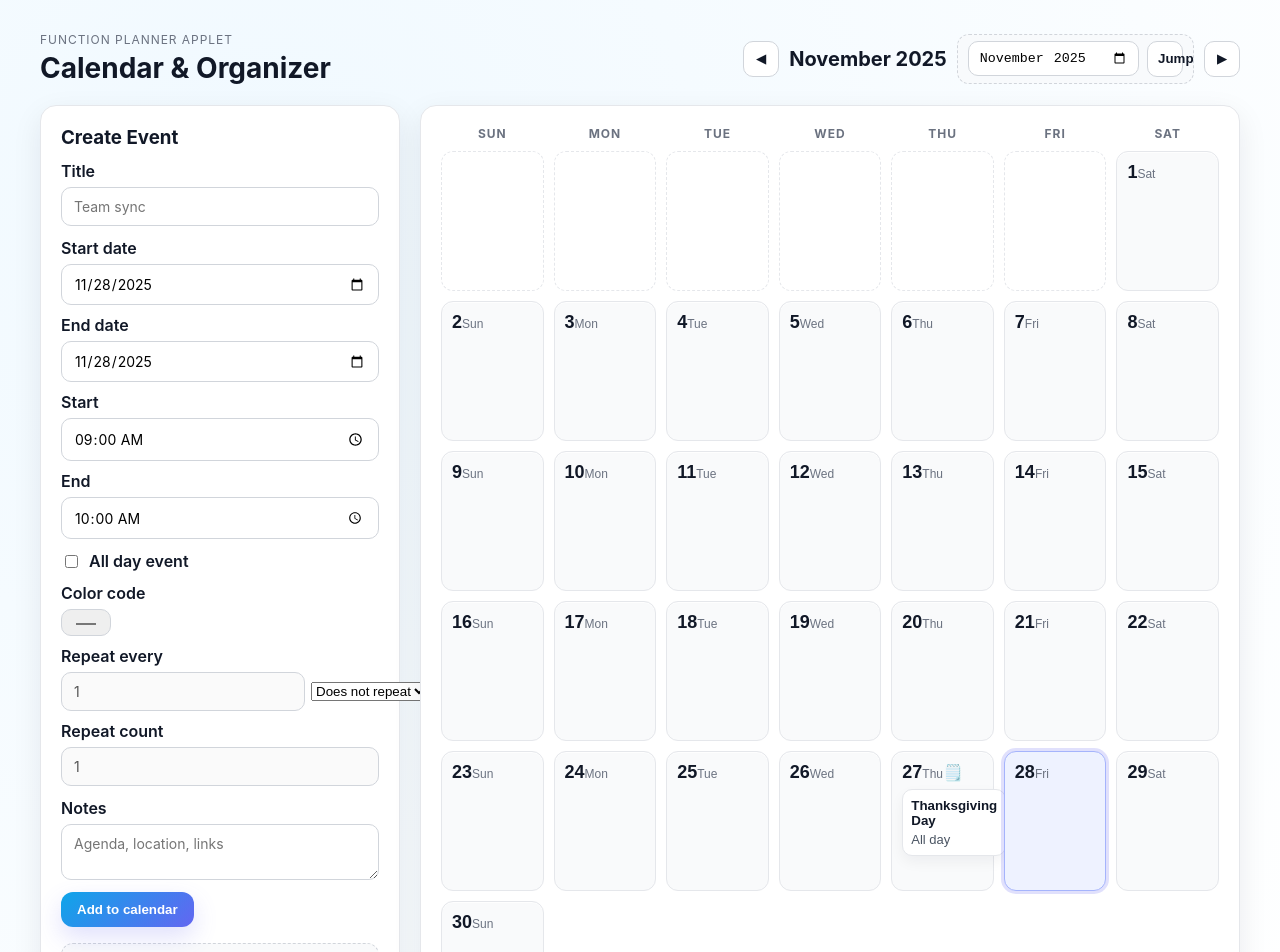
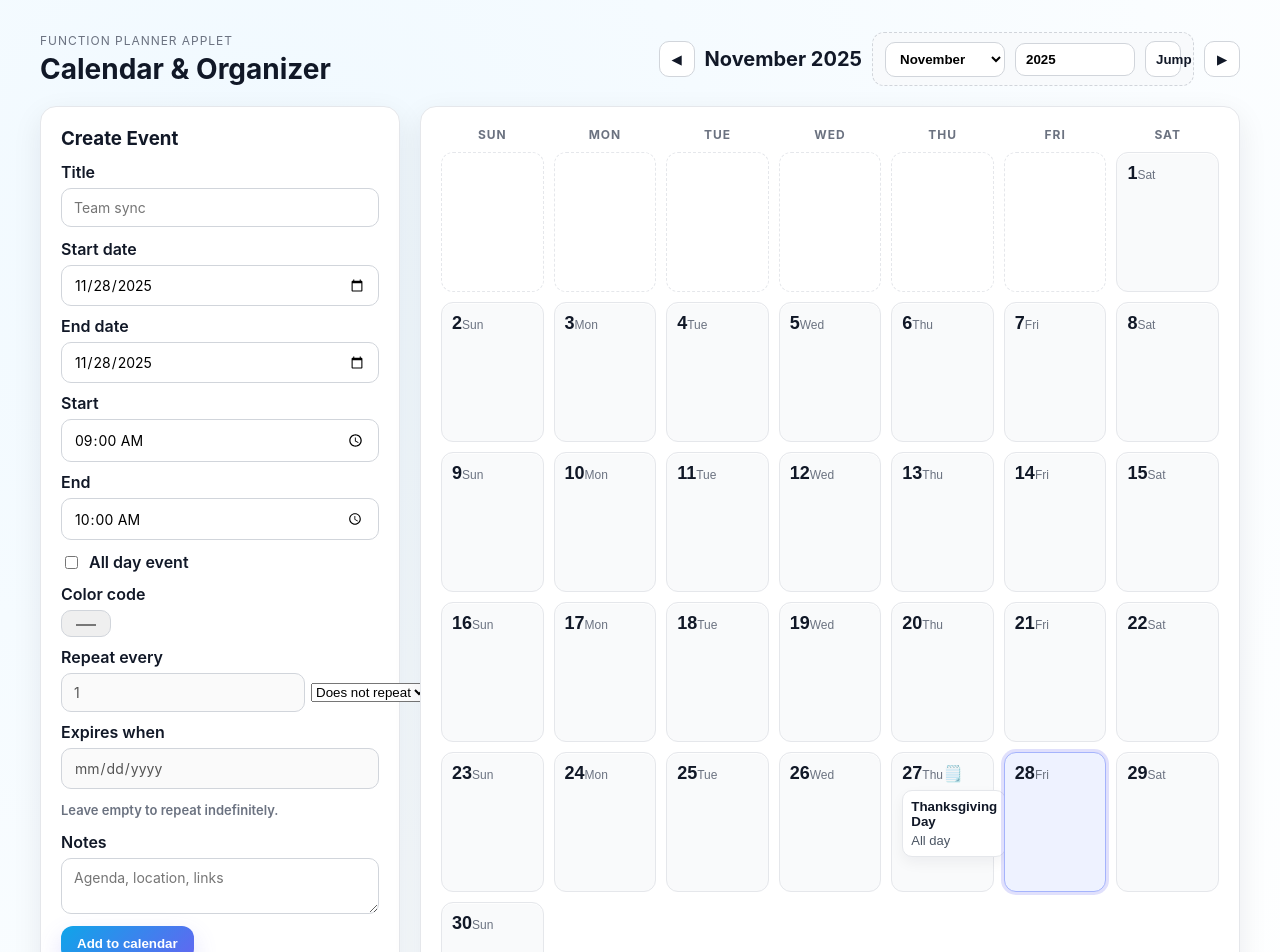
Before and after one commit to AlchemicalDerp/web-calendar, a React (Vite) app: page / in a window 1280 px wide. Shown: the top 952 px of the page. Built offline with nearby package versions, Linux system fonts and the light colour scheme.

Commit message:
Refine month selector and recurrence options

```diff
--- a/src/App.jsx
+++ b/src/App.jsx
@@ -58,10 +58,12 @@ function MonthNavigator({ currentMonth, onMonthChange }) {
     year: 'numeric',
   });
 
-  const [pickerValue, setPickerValue] = useState(() => formatDateValue(currentMonth).slice(0, 7));
+  const [monthInput, setMonthInput] = useState(currentMonth.getMonth());
+  const [yearInput, setYearInput] = useState(currentMonth.getFullYear().toString());
 
   useEffect(() => {
-    setPickerValue(formatDateValue(currentMonth).slice(0, 7));
+    setMonthInput(currentMonth.getMonth());
+    setYearInput(currentMonth.getFullYear().toString());
   }, [currentMonth]);
 
   const goToOffset = (offset) => {
@@ -70,10 +72,12 @@ function MonthNavigator({ currentMonth, onMonthChange }) {
     onMonthChange(updated);
   };
 
-  const handleMonthInput = (value) => {
-    if (!value) return;
-    const [year, month] = value.split('-');
-    const updated = new Date(Number(year), Number(month) - 1, 1);
+  const handleJump = () => {
+    if (!yearInput) return;
+    const safeYear = Math.max(1, Number.parseInt(yearInput, 10));
+    const safeMonth = Number(monthInput);
+    if (Number.isNaN(safeYear) || Number.isNaN(safeMonth)) return;
+    const updated = new Date(safeYear, safeMonth, 1);
     onMonthChange(updated);
   };
 
@@ -88,16 +92,38 @@ function MonthNavigator({ currentMonth, onMonthChange }) {
       <button type="button" onClick={() => goToOffset(-1)} aria-label="Previous month">
         ◀
       </button>
-      <div className="month-picker">
+      <div className="month-picker" onWheel={handleWheel}>
         <h2>{monthName}</h2>
-        <div className="month-picker-input" onWheel={handleWheel}>
+        <div className="month-picker-input">
+          <label className="visually-hidden" htmlFor="month-select">
+            Select month
+          </label>
+          <select
+            id="month-select"
+            value={monthInput}
+            onChange={(e) => setMonthInput(Number(e.target.value))}
+            aria-label="Select month"
+          >
+            {Array.from({ length: 12 }).map((_, idx) => (
+              <option key={idx} value={idx}>
+                {new Date(0, idx).toLocaleString('default', { month: 'long' })}
+              </option>
+            ))}
+          </select>
+          <label className="visually-hidden" htmlFor="year-input">
+            Enter year
+          </label>
           <input
-            type="month"
-            aria-label="Jump to month"
-            value={pickerValue}
-            onChange={(e) => handleMonthInput(e.target.value)}
+            id="year-input"
+            type="text"
+            inputMode="numeric"
+            pattern="[0-9]*"
+            aria-label="Enter year"
+            value={yearInput}
+            onChange={(e) => setYearInput(e.target.value.replace(/[^0-9]/g, ''))}
+            placeholder="2025"
           />
-          <button type="button" className="jump-button" onClick={() => handleMonthInput(pickerValue)}>
+          <button type="button" className="jump-button" onClick={handleJump}>
             Jump
           </button>
         </div>
@@ -121,7 +147,7 @@ function EventForm({ onAddEvent, selectedRange, editingEvent, onResetEditing })
   const [color, setColor] = useState('#3b82f6');
   const [repeatUnit, setRepeatUnit] = useState('none');
   const [repeatEvery, setRepeatEvery] = useState(1);
-  const [repeatCount, setRepeatCount] = useState(1);
+  const [repeatUntil, setRepeatUntil] = useState('');
 
   useEffect(() => {
     if (selectedRange?.start) {
@@ -142,7 +168,7 @@ function EventForm({ onAddEvent, selectedRange, editingEvent, onResetEditing })
       setColor(editingEvent.color || '#3b82f6');
       setRepeatUnit(editingEvent.repeatUnit || 'none');
       setRepeatEvery(editingEvent.repeatEvery || 1);
-      setRepeatCount(editingEvent.repeatCount || 1);
+      setRepeatUntil(editingEvent.repeatUntil || '');
     }
   }, [editingEvent]);
 
@@ -150,8 +176,8 @@ function EventForm({ onAddEvent, selectedRange, editingEvent, onResetEditing })
     event.preventDefault();
     if (!title.trim() || !startDate) return;
     const sanitizedRepeatUnit = repeatUnit === 'none' ? null : repeatUnit;
-    const count = sanitizedRepeatUnit ? Math.max(1, Number(repeatCount)) : 1;
     const every = sanitizedRepeatUnit ? Math.max(1, Number(repeatEvery)) : 1;
+    const sanitizedRepeatUntil = sanitizedRepeatUnit ? repeatUntil || null : null;
 
     onAddEvent({
       baseEvent: {
@@ -166,7 +192,7 @@ function EventForm({ onAddEvent, selectedRange, editingEvent, onResetEditing })
         color,
         repeatUnit: sanitizedRepeatUnit,
         repeatEvery: every,
-        repeatCount: count,
+        repeatUntil: sanitizedRepeatUntil,
         order: editingEvent?.order,
       },
       editing: Boolean(editingEvent),
@@ -182,7 +208,7 @@ function EventForm({ onAddEvent, selectedRange, editingEvent, onResetEditing })
     setColor('#3b82f6');
     setRepeatUnit('none');
     setRepeatEvery(1);
-    setRepeatCount(1);
+    setRepeatUntil('');
     onResetEditing();
   };
 
@@ -263,14 +289,14 @@ function EventForm({ onAddEvent, selectedRange, editingEvent, onResetEditing })
           </div>
         </label>
         <label>
-          Repeat count
+          Expires when
           <input
-            type="number"
-            min="1"
-            value={repeatCount}
-            onChange={(e) => setRepeatCount(e.target.value)}
+            type="date"
+            value={repeatUntil}
+            onChange={(e) => setRepeatUntil(e.target.value)}
             disabled={repeatUnit === 'none'}
           />
+          <p className="muted micro-copy">Leave empty to repeat indefinitely.</p>
         </label>
       </div>
       <label>
@@ -296,15 +322,17 @@ function DayCell({ date, events, selectedRange, onSelectDate, onRangeExtend }) {
   const dateKey = formatDateValue(date);
   const dayEvents = events.filter((event) => dateKey >= event.startDate && dateKey <= event.endDate);
   const holidayEvents = regionalHolidays[dateKey] ?? [];
+  const sortedDayEvents = dayEvents.sort((a, b) => (a.order ?? 0) - (b.order ?? 0));
   const combinedEvents = [
     ...holidayEvents.map((holiday) => ({ id: holiday.name, title: holiday.name, allDay: true })),
-    ...dayEvents.sort((a, b) => (a.order ?? 0) - (b.order ?? 0)),
+    ...sortedDayEvents,
   ];
+  const topEvent = combinedEvents[0];
   const hasEvents = combinedEvents.length > 0;
   const isSelected =
     dateKey >= (selectedRange?.start || '') && dateKey <= (selectedRange?.end || selectedRange?.start || '');
-  const hasMultipleUserEvents = dayEvents.length > 1;
-  const topColorEvent = dayEvents.sort((a, b) => (a.order ?? 0) - (b.order ?? 0))[0];
+  const hasMultipleEvents = combinedEvents.length > 1;
+  const topColorEvent = sortedDayEvents[0];
 
   const handleClick = (e) => {
     if ((e.ctrlKey || e.shiftKey) && selectedRange?.start && dateKey > selectedRange.start) {
@@ -326,27 +354,27 @@ function DayCell({ date, events, selectedRange, onSelectDate, onRangeExtend }) {
         <span className="day-number">{dateLabel}</span>
         <span className="day-weekday">{dayLabels[date.getDay()]}</span>
         {hasEvents && <span className="note-icon" aria-hidden="true">🗒️</span>}
-        {hasMultipleUserEvents && <span className="multiple-icon" aria-hidden="true">⭐</span>}
+        {hasMultipleEvents && <span className="multiple-icon" aria-hidden="true">⭐</span>}
       </div>
       <ul className="event-list">
-        {combinedEvents.map((event) => (
+        {topEvent && (
           <li
-            key={event.id}
+            key={topEvent.id}
             className="event-chip"
             style={
-              event.color
-                ? { background: event.color, color: getTextColorForBackground(event.color) }
+              topEvent.color
+                ? { background: topEvent.color, color: getTextColorForBackground(topEvent.color) }
                 : undefined
             }
           >
-            <div className="event-title">{event.title}</div>
+            <div className="event-title">{topEvent.title}</div>
             <div className="event-time">
-              {event.allDay || (!event.startTime && !event.endTime) ? 'All day' : event.startTime}
-              {event.endTime ? ` – ${event.endTime}` : ''}
+              {topEvent.allDay || (!topEvent.startTime && !topEvent.endTime) ? 'All day' : topEvent.startTime}
+              {topEvent.endTime ? ` – ${topEvent.endTime}` : ''}
             </div>
-            {event.details && <p className="event-notes">{event.details}</p>}
+            {topEvent.details && <p className="event-notes">{topEvent.details}</p>}
           </li>
-        ))}
+        )}
       </ul>
     </button>
   );
@@ -376,7 +404,7 @@ function CalendarGrid({ currentMonth, events, selectedRange, onSelectDate, onRan
   );
 }
 
-function SelectedDayDetails({ date, events, onEditEvent, onMoveEvent }) {
+function SelectedDayDetails({ date, events, onEditEvent, onReorderEvent }) {
   if (!date) {
     return (
       <div className="selected-day-panel">
@@ -411,8 +439,30 @@ function SelectedDayDetails({ date, events, onEditEvent, onMoveEvent }) {
         {combinedEvents.length === 0 && <p className="muted">No events or holidays yet.</p>}
         {combinedEvents.map((event, idx) => {
           const dayIndex = dayEvents.findIndex((dayEvent) => dayEvent.id === event.id);
+          const isDraggable = dayIndex !== -1 && !event.tag;
           return (
-          <div key={event.id} className="selected-event">
+          <div
+            key={event.id}
+            className="selected-event"
+            draggable={isDraggable}
+            onDragStart={(e) => {
+              if (!isDraggable) return;
+              e.dataTransfer.setData('text/plain', String(dayIndex));
+              e.dataTransfer.effectAllowed = 'move';
+            }}
+            onDragOver={(e) => {
+              if (!isDraggable) return;
+              e.preventDefault();
+            }}
+            onDrop={(e) => {
+              if (!isDraggable) return;
+              e.preventDefault();
+              const fromIndex = Number(e.dataTransfer.getData('text/plain'));
+              const toIndex = dayIndex;
+              if (Number.isNaN(fromIndex)) return;
+              onReorderEvent(fromIndex, toIndex);
+            }}
+          >
             <div className="selected-event-top">
               <span className="selected-event-title">{event.title}</span>
               {event.tag && <span className="badge">{event.tag}</span>}
@@ -435,14 +485,9 @@ function SelectedDayDetails({ date, events, onEditEvent, onMoveEvent }) {
             {!event.tag && (
               <div className="selected-event-actions">
                 <button type="button" onClick={() => onEditEvent(event)}>Edit</button>
-                <div className="reorder-buttons">
-                  <button type="button" aria-label="Move earlier" onClick={() => onMoveEvent(dayIndex, 'up')}>
-                    ↑
-                  </button>
-                  <button type="button" aria-label="Move later" onClick={() => onMoveEvent(dayIndex, 'down')}>
-                    ↓
-                  </button>
-                </div>
+                <span className="drag-hint" aria-hidden="true">
+                  Drag to reorder
+                </span>
               </div>
             )}
           </div>
@@ -470,26 +515,38 @@ export default function App() {
 
   const handleAddEvent = ({ baseEvent, editing }) => {
     setEvents((existing) => {
-      const cleanedExisting = editing ? existing.filter((event) => event.id !== baseEvent.id) : existing;
+      const cleanedExisting = editing
+        ? existing.filter((event) => event.id !== baseEvent.id && !event.id.startsWith(`${baseEvent.id}-`))
+        : existing;
 
       const occurrences = [];
-      const count = baseEvent.repeatUnit ? baseEvent.repeatCount : 1;
-      for (let i = 0; i < count; i += 1) {
-        const start = baseEvent.repeatUnit
-          ? addToDate(new Date(baseEvent.startDate), i * baseEvent.repeatEvery, baseEvent.repeatUnit)
-          : new Date(baseEvent.startDate);
-        const end = baseEvent.repeatUnit
-          ? addToDate(new Date(baseEvent.endDate), i * baseEvent.repeatEvery, baseEvent.repeatUnit)
-          : new Date(baseEvent.endDate);
+      const repeatUntilDate = baseEvent.repeatUntil ? new Date(baseEvent.repeatUntil) : null;
+      const hasRepeat = Boolean(baseEvent.repeatUnit);
+      const maxOccurrences = hasRepeat ? 200 : 1;
 
+      let currentStart = new Date(baseEvent.startDate);
+      let currentEnd = new Date(baseEvent.endDate);
+      let index = 0;
+
+      while (index < maxOccurrences) {
         occurrences.push({
           ...baseEvent,
-          id: i === 0 ? baseEvent.id : `${baseEvent.id}-${i}`,
-          startDate: formatDateValue(start),
-          endDate: formatDateValue(end),
-          repeatIndex: i,
-          order: editing ? baseEvent.order ?? 0 : nextOrderForDate(formatDateValue(start)),
+          id: index === 0 ? baseEvent.id : `${baseEvent.id}-${index}`,
+          startDate: formatDateValue(currentStart),
+          endDate: formatDateValue(currentEnd),
+          repeatIndex: index,
+          order: editing ? baseEvent.order ?? 0 : nextOrderForDate(formatDateValue(currentStart)),
         });
+
+        if (!hasRepeat) break;
+        const nextStart = addToDate(currentStart, baseEvent.repeatEvery, baseEvent.repeatUnit);
+        const nextEnd = addToDate(currentEnd, baseEvent.repeatEvery, baseEvent.repeatUnit);
+
+        if (repeatUntilDate && nextStart > repeatUntilDate) break;
+
+        currentStart = nextStart;
+        currentEnd = nextEnd;
+        index += 1;
       }
 
       return [...cleanedExisting, ...occurrences];
@@ -513,22 +570,24 @@ export default function App() {
     setEditingEvent(null);
   };
 
-  const handleMoveEvent = (index, direction) => {
-    if (index < 0) return;
+  const handleReorderEvent = (fromIndex, toIndex) => {
     const date = selectedRange.start;
     setEvents((existing) => {
       const dayEvents = existing
         .filter((event) => date >= event.startDate && date <= event.endDate)
         .sort((a, b) => (a.order ?? 0) - (b.order ?? 0));
-      const targetIndex = direction === 'up' ? index - 1 : index + 1;
-      if (targetIndex < 0 || targetIndex >= dayEvents.length) return existing;
-      const temp = dayEvents[index].order;
-      dayEvents[index].order = dayEvents[targetIndex].order;
-      dayEvents[targetIndex].order = temp;
+
+      if (fromIndex < 0 || toIndex < 0 || fromIndex >= dayEvents.length || toIndex >= dayEvents.length) {
+        return existing;
+      }
+
+      const updatedOrder = [...dayEvents];
+      const [moved] = updatedOrder.splice(fromIndex, 1);
+      updatedOrder.splice(toIndex, 0, moved);
 
       return existing.map((event) => {
-        const match = dayEvents.find((d) => d.id === event.id);
-        return match ? { ...event, order: match.order } : event;
+        const orderIndex = updatedOrder.findIndex((item) => item.id === event.id);
+        return orderIndex >= 0 ? { ...event, order: orderIndex } : event;
       });
     });
   };
@@ -555,7 +614,7 @@ export default function App() {
             date={selectedRange.start}
             events={events}
             onEditEvent={handleEditEvent}
-            onMoveEvent={handleMoveEvent}
+            onReorderEvent={handleReorderEvent}
           />
         </section>
 
--- a/src/index.css
+++ b/src/index.css
@@ -96,18 +96,25 @@ h1 {
 .month-picker-input {
   display: flex;
   align-items: center;
-  gap: 8px;
-  padding: 6px 10px;
+  gap: 10px;
+  padding: 8px 12px;
   border-radius: 12px;
   border: 1px dashed #d1d5db;
   background: #f8fafc;
 }
 
-.month-picker input[type='month'] {
+.month-picker select,
+.month-picker input[type='text'] {
   border: 1px solid #d1d5db;
   border-radius: 10px;
   padding: 8px 10px;
   background: white;
+  min-width: 120px;
+  font-weight: 600;
+}
+
+.month-picker input[type='text'] {
+  max-width: 120px;
 }
 
 .jump-button {
@@ -118,6 +125,17 @@ h1 {
   color: #111827;
   cursor: pointer;
   font-weight: 700;
+}
+
+.visually-hidden {
+  position: absolute;
+  width: 1px;
+  height: 1px;
+  padding: 0;
+  margin: -1px;
+  overflow: hidden;
+  clip: rect(0, 0, 0, 0);
+  border: 0;
 }
 
 .event-form {
@@ -336,6 +354,10 @@ h1 {
   box-shadow: 0 8px 18px rgba(17, 24, 39, 0.05);
 }
 
+.selected-event[draggable='true'] {
+  cursor: grab;
+}
+
 .selected-event-top {
   display: flex;
   align-items: center;
@@ -351,16 +373,10 @@ h1 {
   margin-top: 8px;
 }
 
-.reorder-buttons {
-  display: flex;
-  gap: 6px;
-}
-
-.reorder-buttons button {
-  border: 1px solid #d1d5db;
-  background: #f8fafc;
-  border-radius: 8px;
-  cursor: pointer;
+.drag-hint {
+  color: #6b7280;
+  font-size: 12px;
+  font-weight: 600;
 }
 
 .color-dot {
@@ -398,6 +414,11 @@ h1 {
   font-size: 13px;
 }
 
+.micro-copy {
+  margin: 6px 0 0;
+  line-height: 1.4;
+}
+
 @media (max-width: 960px) {
   :root {
     padding: 20px;
```
